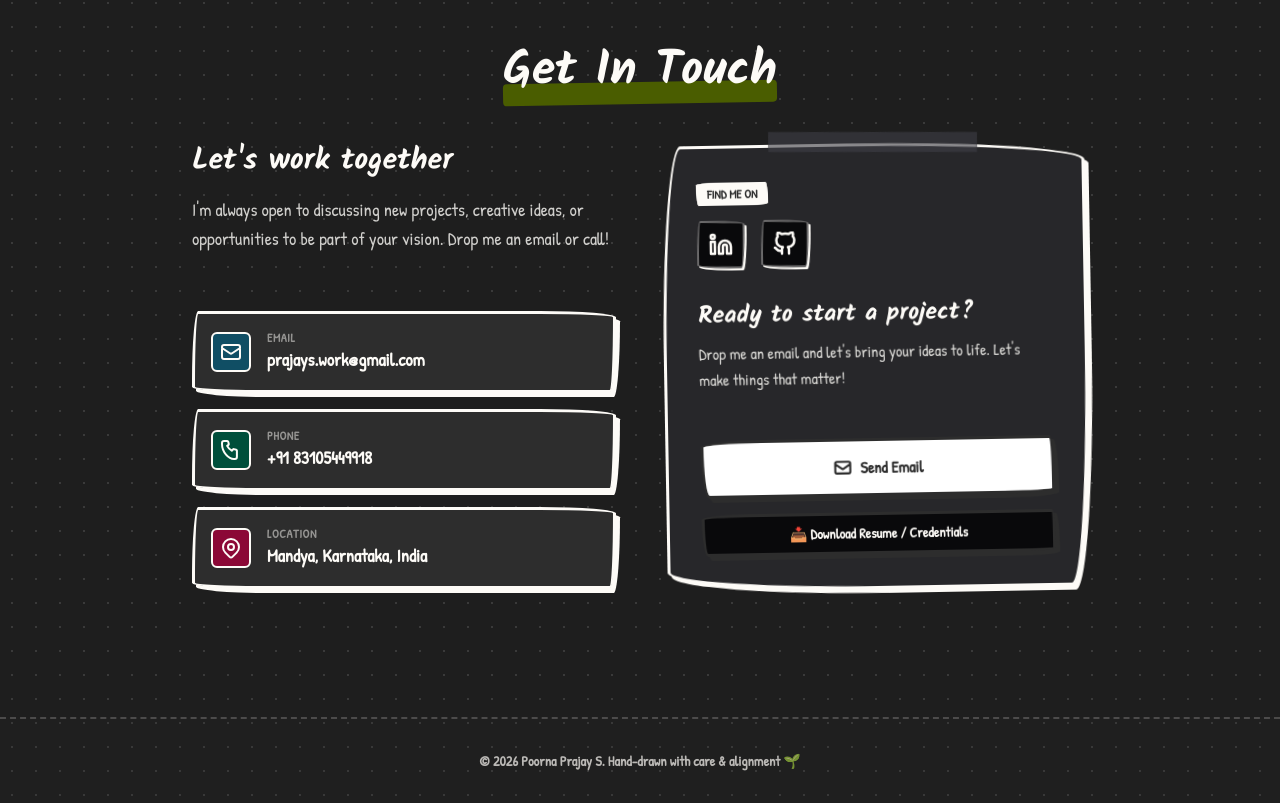
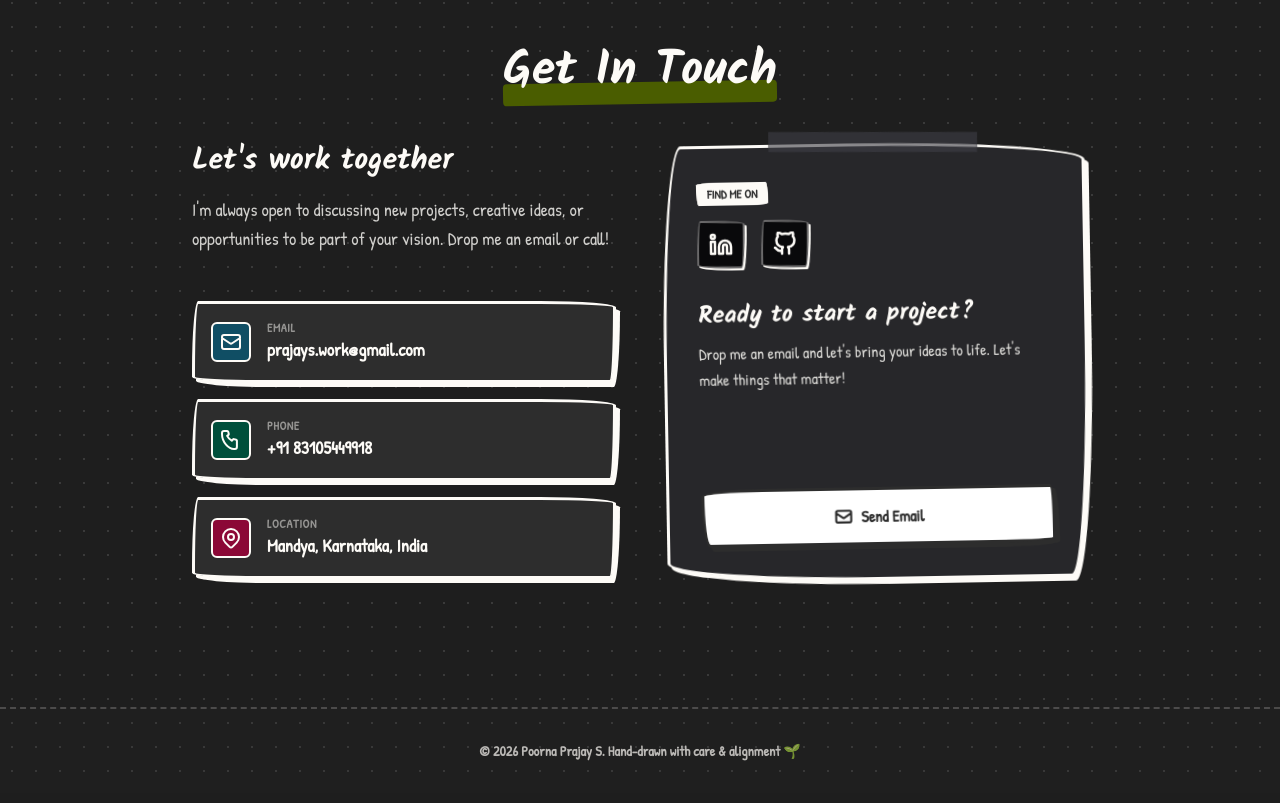
Before and after one commit to poornaprajays/Sketch, a React (Vite) app: page / in a window 1280 px wide. Shown: the part 5529-6332 px from the top of the page. Built offline with nearby package versions, Linux system fonts and the light colour scheme.

Commit message:
chore(Contact): minor formatting/whitespace cleanup

```diff
--- a/src/components/Contact.tsx
+++ b/src/components/Contact.tsx
@@ -130,7 +130,7 @@ export const Contact: React.FC = () => {
             </div>
 
             <h4 className="text-2xl font-bold text-pencil dark:text-paper mb-2 font-marker">Ready to start a project?</h4>
-            <p className="text-base text-pencil/80 dark:text-paper/85 leading-relaxed mb-6">
+            <p className="text-base text-pencil/80 dark:text-paper/85 leading-relaxed mb-3">
               Drop me an email and let's bring your ideas to life. Let's make things that matter!
             </p>
           </div>
@@ -146,15 +146,6 @@ export const Contact: React.FC = () => {
               </svg>
               Send Email
             </WobblyButton>
-
-            <WobblyButton
-              variant="outline"
-              href={portfolioData.experience[0]?.letterLink}
-              target="_blank"
-              className="w-full py-2 text-sm bg-white dark:bg-zinc-950 text-pencil dark:text-paper"
-            >
-              📥 Download Resume / Credentials
-            </WobblyButton>
           </div>
         </div>
       </div>
```
